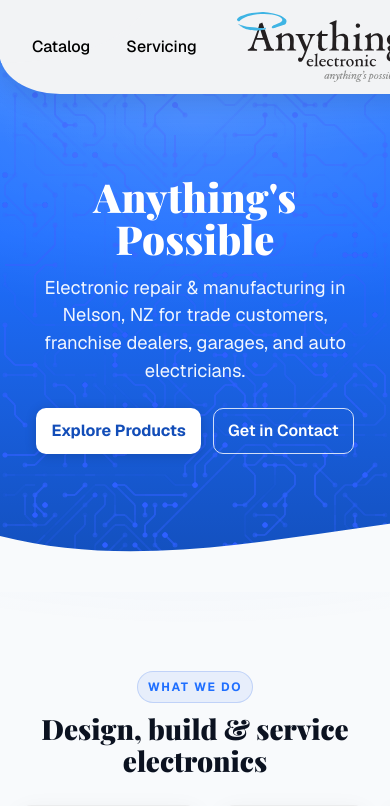
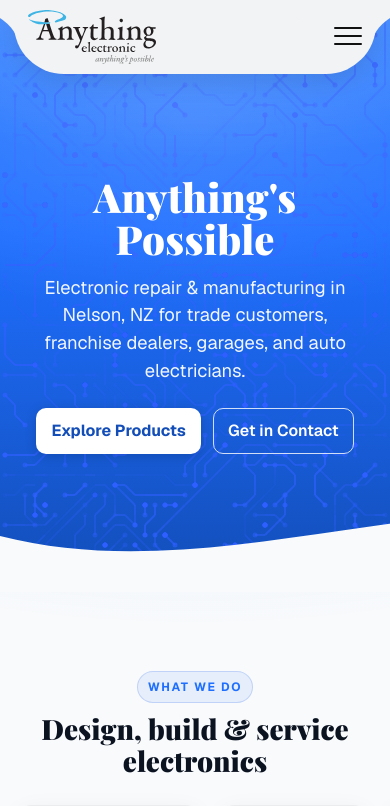
Before and after one commit to Sidewalknz/anythingelectronic, a Next.js app in the folder frontend/: page / in a window 390 px wide. Shown: the top 806 px of the page. Built offline with nearby package versions, Linux system fonts and the light colour scheme; a web font is replaced by a local one.

Commit message:
responsive enough

```diff
--- a/frontend/src/components/Navbar.js
+++ b/frontend/src/components/Navbar.js
@@ -3,15 +3,56 @@
 import Link from 'next/link';
 import Image from 'next/image';
 import { usePathname } from 'next/navigation';
+import { useEffect, useState, useRef } from 'react';
 import styles from './Navbar.module.css';
 
 export default function Navbar() {
   const pathname = usePathname();
+  const [open, setOpen] = useState(false);
+  const panelRef = useRef(null);
 
   const isActive = (href) => {
     if (href === '/') return pathname === '/';
     return pathname.startsWith(href);
   };
+
+  const linksLeft = [
+    { href: '/catalog', label: 'Catalog' },
+    { href: '/servicing', label: 'Servicing' },
+  ];
+
+  const linksRight = [
+    { href: '/about', label: 'About' },
+    { href: '/contact', label: 'Contact' },
+  ];
+
+  // close on route change
+  useEffect(() => { setOpen(false); }, [pathname]);
+
+  // esc to close + lock scroll
+  useEffect(() => {
+    const onKey = (e) => e.key === 'Escape' && setOpen(false);
+    document.addEventListener('keydown', onKey);
+
+    const prev = document.documentElement.style.overflow;
+    document.documentElement.style.overflow = open ? 'hidden' : (prev || '');
+
+    return () => {
+      document.removeEventListener('keydown', onKey);
+      document.documentElement.style.overflow = prev || '';
+    };
+  }, [open]);
+
+  // click outside to close
+  useEffect(() => {
+    if (!open) return;
+    const handler = (e) => {
+      if (!panelRef.current) return;
+      if (!panelRef.current.contains(e.target)) setOpen(false);
+    };
+    document.addEventListener('click', handler);
+    return () => document.removeEventListener('click', handler);
+  }, [open]);
 
   return (
     <header className={`${styles.header} ${styles.atTop}`}>
@@ -23,27 +64,22 @@
           <nav className={styles.centerNav} aria-label="Primary">
             <div className={styles.dock}>
               <div className={styles.dockContent}>
-                <ul className={`${styles.centerList} ${styles.centerLeft}`}>
-                  <li>
+                {/* Left (desktop) */}
+                <ul className={`${styles.centerList} ${styles.centerLeft} ${styles.hideOnMobile}`}>
+                  {linksLeft.map(link => (
+                    <li key={link.href}>
                       <Link
-                      href="/catalog"
-                      className={`${styles.link} ${isActive('/catalog') ? styles.active : ''}`}
-                      aria-current={isActive('/catalog') ? 'page' : undefined}
+                        href={link.href}
+                        className={`${styles.link} ${isActive(link.href) ? styles.active : ''}`}
+                        aria-current={isActive(link.href) ? 'page' : undefined}
                       >
-                      Catalog
+                        {link.label}
                       </Link>
                     </li>
-                  <li>
-                    <Link
-                      href="/servicing"
-                      className={`${styles.link} ${isActive('/servicing') ? styles.active : ''}`}
-                      aria-current={isActive('/servicing') ? 'page' : undefined}
-                    >
-                      Servicing
-                    </Link>
-                  </li>
+                  ))}
                 </ul>
 
+                {/* Logo (desktop center) */}
                 <Link
                   href="/"
                   className={styles.logoLink}
@@ -60,31 +96,86 @@
                   />
                 </Link>
 
-                <ul className={`${styles.centerList} ${styles.centerRight}`}>
-                  <li>
+                {/* Right (desktop) */}
+                <ul className={`${styles.centerList} ${styles.centerRight} ${styles.hideOnMobile}`}>
+                  {linksRight.map(link => (
+                    <li key={link.href}>
                       <Link
-                      href="/about"
-                      className={`${styles.link} ${isActive('/about') ? styles.active : ''}`}
-                      aria-current={isActive('/about') ? 'page' : undefined}
+                        href={link.href}
+                        className={`${styles.link} ${isActive(link.href) ? styles.active : ''}`}
+                        aria-current={isActive(link.href) ? 'page' : undefined}
                       >
-                      About
+                        {link.label}
                       </Link>
                     </li>
-                  <li>
-                    <Link
-                      href="/contact"
-                      className={`${styles.link} ${isActive('/contact') ? styles.active : ''}`}
-                      aria-current={isActive('/contact') ? 'page' : undefined}
+                  ))}
+                </ul>
+
+                {/* Burger (mobile only) */}
+                <div className={styles.mobileControls}>
+                  <button
+                    type="button"
+                    className={styles.burger}
+                    aria-label={open ? 'Close menu' : 'Open menu'}
+                    aria-expanded={open}
+                    aria-controls="mobile-menu"
+                    onClick={() => setOpen(v => !v)}
                   >
-                      Contact
-                    </Link>
-                  </li>
-                </ul>
+                    <span className={styles.burgerBox} aria-hidden="true">
+                      <span className={styles.burgerInner} />
+                    </span>
+                  </button>
+                </div>
               </div>
             </div>
           </nav>
         </div>
       </div>
+
+      {/* Mobile dropdown panel */}
+      <div
+        id="mobile-menu"
+        ref={panelRef}
+        className={`${styles.mobilePanel} ${open ? styles.open : ''}`}
+        role="dialog"
+        aria-modal="true"
+        aria-label="Mobile navigation"
+      >
+        <div className={styles.mobilePanelInner}>
+          {/* mobile logo */}
+          <div className={styles.mobileLogoWrap}>
+            <Link
+              href="/"
+              className={styles.mobileLogoLink}
+              aria-label="Go to Anything Electronic home"
+              aria-current={isActive('/') ? 'page' : undefined}
+            >
+              <Image
+                src="/icons/logo.svg"
+                alt="Anything Electronic logo"
+                width={200}
+                height={70}
+                priority
+                className={styles.mobileLogoImg}
+              />
+            </Link>
+          </div>
+
+          <ul className={styles.mobileList}>
+            {[...linksLeft, ...linksRight].map(link => (
+              <li key={link.href}>
+                <Link
+                  href={link.href}
+                  className={`${styles.mobileLink} ${isActive(link.href) ? styles.mobileActive : ''}`}
+                  aria-current={isActive(link.href) ? 'page' : undefined}
+                >
+                  {link.label}
+                </Link>
+              </li>
+            ))}
+          </ul>
+        </div>
+      </div>
     </header>
   );
 }
--- a/frontend/src/components/Navbar.module.css
+++ b/frontend/src/components/Navbar.module.css
@@ -18,9 +18,7 @@
   color: #ffffff;
 }
 
-/* removed .scrolled */
-
-/* keep the rest as-is */
+/* Skip link */
 .skip {
   position: absolute;
   left: 0.5rem;
@@ -33,16 +31,17 @@
 }
 .skip:focus { top: 0.5rem; }
 
+/* Top rail */
 .topRail {
   position: absolute;
   top: 0; left: 0; right: 0;
   height: var(--top-rail);
-  background: #f2f3f5;
-  opacity: 0.9;
+  background: var(--notch-bg);
   pointer-events: none;
   z-index: 100;
 }
 
+/* Container / dock */
 .container {
   position: relative;
   min-height: calc(var(--logo-h) + 44px);
@@ -64,6 +63,7 @@
 }
 .centerNav { pointer-events: auto; }
 
+/* curved dock with inverse caps */
 .dock {
   position: relative;
   top: 0;
@@ -74,6 +74,7 @@
     0 0 calc(var(--dock-radius-bottom) / 1.5) calc(var(--dock-radius-bottom) / 1.5);
   box-shadow: 0 8px 24px rgba(0,0,0,0.10);
   isolation: isolate;
+  overflow: visible;
 }
 
 .dock::before,
@@ -103,7 +104,7 @@
   align-items: center;
   gap: 28px;
   padding: 12px 20px;
-  min-width: 640px;
+  min-width: 640px; /* desktop base; shrinks on mobile */
 }
 
 .centerList {
@@ -116,7 +117,7 @@
   white-space: nowrap;
 }
 
-/* animated underline + active state */
+/* links */
 .link {
   position: relative;
   text-decoration: none;
@@ -149,9 +150,7 @@
   color: var(--ae-blue, #2563eb);
 }
 .link[aria-current="page"]::after,
-.link.active::after {
-  transform: scaleX(1);
-}
+.link.active::after { transform: scaleX(1); }
 
 .link:focus-visible {
   outline: 2px solid rgba(37, 99, 235, 0.5);
@@ -162,3 +161,148 @@
 .logoImg { height: var(--logo-h); width: auto; max-width: none; display: block; }
 
 .centerRight { justify-self: end; }
+
+/* ---------- Mobile styles ---------- */
+.mobileControls { display: none; }
+
+.burger {
+  appearance: none;
+  background: transparent;
+  border: 0;
+  padding: 10px;
+  margin: -10px;
+  cursor: pointer;
+  border-radius: 10px;
+}
+.burger:focus-visible {
+  outline: 2px solid rgba(37, 99, 235, 0.5);
+  outline-offset: 2px;
+}
+
+.burgerBox {
+  width: 28px;
+  height: 20px;
+  display: inline-block;
+  position: relative;
+}
+.burgerInner,
+.burgerInner::before,
+.burgerInner::after {
+  position: absolute;
+  left: 0;
+  width: 100%;
+  height: 2px;
+  background: #111;
+  transition: transform .2s ease, top .2s ease, opacity .2s ease;
+  border-radius: 2px;
+}
+.burgerInner { top: 9px; }
+.burgerInner::before { content: ""; top: -8px; }
+.burgerInner::after { content: ""; top: 8px; }
+
+.burger[aria-expanded="true"] .burgerInner { transform: rotate(45deg); }
+.burger[aria-expanded="true"] .burgerInner::before { top: 0; transform: rotate(90deg); }
+.burger[aria-expanded="true"] .burgerInner::after { top: 0; opacity: 0; }
+
+/* slide-down panel (under the header) */
+.mobilePanel {
+  position: fixed;
+  top: 0; left: 0; right: 0;
+  transform: translateY(-100%);
+  transition: transform .28s ease;
+  background: rgba(0,0,0,0.25);
+  backdrop-filter: saturate(120%) blur(4px);
+  -webkit-backdrop-filter: saturate(120%) blur(4px);
+  z-index: 45; /* under the dock so it feels like it drops from beneath it */
+  pointer-events: none;
+}
+.mobilePanel.open { transform: translateY(0); pointer-events: auto; }
+
+.mobilePanelInner {
+  background: var(--notch-bg);
+  border-bottom-left-radius: 20px;
+  border-bottom-right-radius: 20px;
+  padding: 16px;
+  padding-top: calc(var(--logo-h) + 24px);
+  min-height: 220px;
+}
+
+.mobileList {
+  list-style: none;
+  margin: 0;
+  padding: 8px 4px 16px;
+  display: grid;
+  gap: 6px;
+}
+.mobileLink {
+  display: block;
+  text-decoration: none;
+  font-size: 18px;
+  font-weight: 600;
+  padding: 14px 12px;
+  border-radius: 12px;
+  color: #111;
+  background: #fff;
+  border: 1px solid rgba(0,0,0,0.06);
+  transition: background-color .2s ease, border-color .2s ease, transform .05s ease;
+}
+.mobileLink:hover,
+.mobileLink:focus-visible {
+  background: #f8f9fb;
+  border-color: rgba(0,0,0,0.12);
+}
+.mobileActive {
+  outline: 2px solid rgba(37, 99, 235, 0.35);
+  outline-offset: 2px;
+}
+
+/* Reduced motion */
+@media (prefers-reduced-motion: reduce) {
+  .mobilePanel { transition: none; }
+  .link::after { transition: none; }
+  .burgerInner, .burgerInner::before, .burgerInner::after { transition: none; }
+}
+
+/* ---------- Responsiveness ---------- */
+@media (max-width: 900px) {
+  /* scale the curve + inverse caps for small screens instead of hiding them */
+  .header {
+    --logo-h: 54px;
+    --dock-radius-bottom: 50px; /* smaller but still obviously curved */
+    --dock-inverse: 90px;       /* width/height that drive the side caps */
+  }
+
+  .dockContent {
+    grid-template-columns: 1fr auto 1fr;
+    min-width: 0;
+    gap: 10vw;
+    padding: 10px 14px;
+  }
+
+  .hideOnMobile { display: none; }
+
+  .mobileControls {
+    display: flex;
+    align-items: center;
+    justify-content: flex-end;
+    grid-column: 3 / 4; /* right side */
+  }
+
+  .dock {
+    margin: 0 6px;            /* a bit of breathing room */
+    border-bottom-left-radius: var(--dock-radius-bottom);
+    border-bottom-right-radius: var(--dock-radius-bottom);
+  }
+
+  /* keep the notch caps on mobile (no display:none) — they scale using --dock-inverse */
+  .dock::before,
+  .dock::after {
+    top: 0;
+  }
+
+  .container {
+    min-height: calc(var(--logo-h) + 32px);
+    padding: 0 8px;
+  }
+
+}
```
Lines whose indentation alone changed are shown as unchanged.
